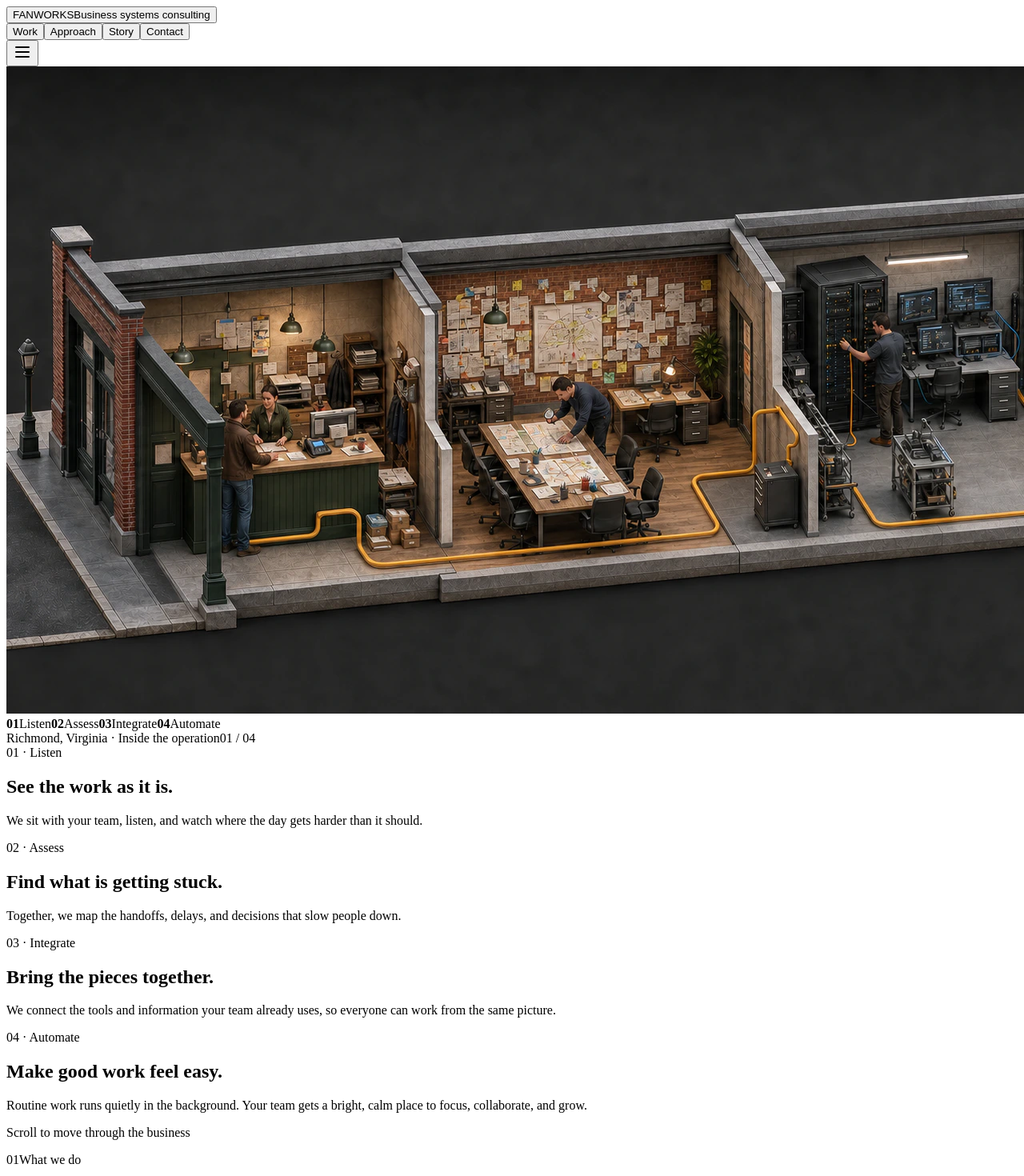
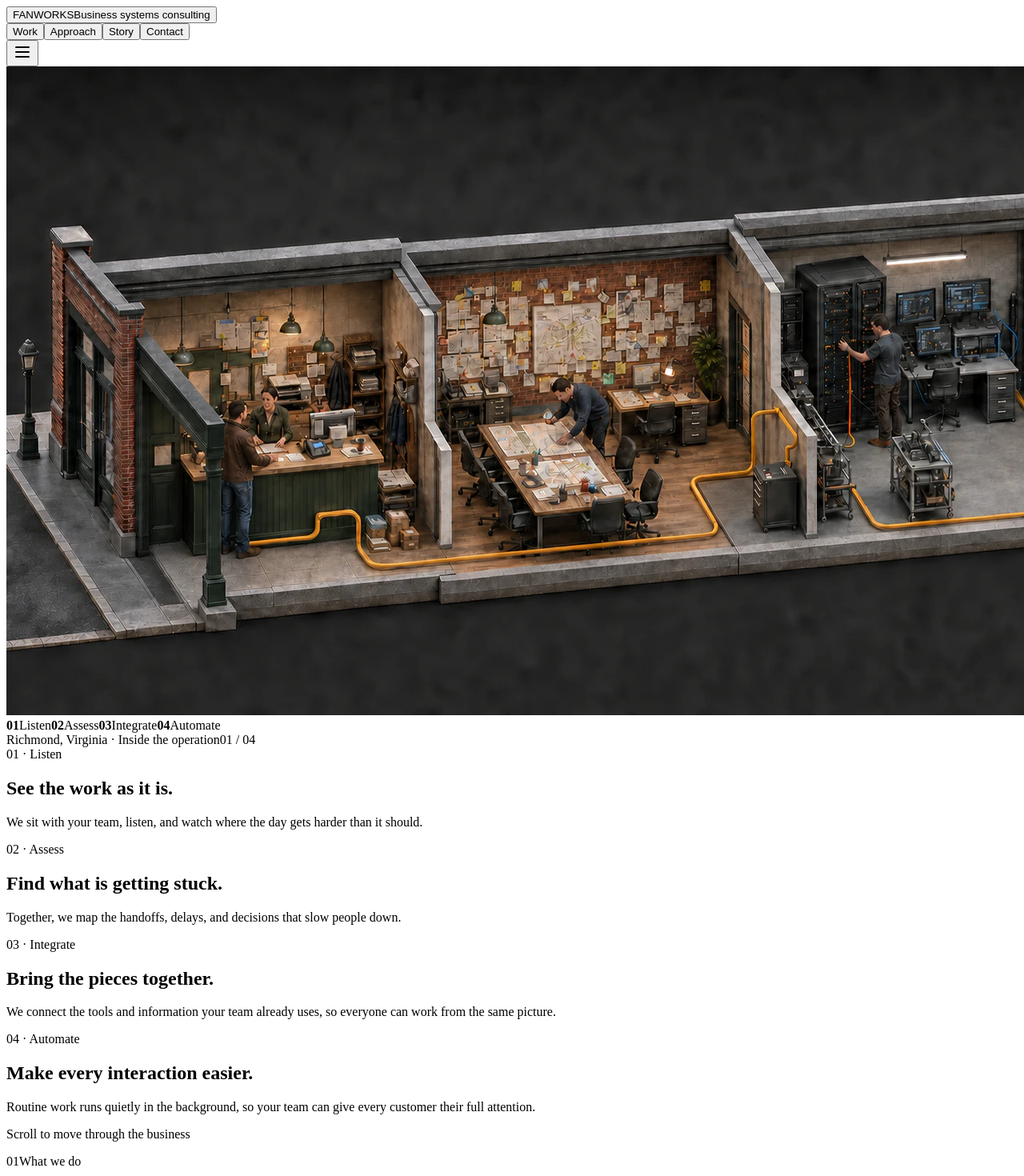
Before and after one commit to scottjones08/fanworks.io, a React (Vite) app: page / in a window 1280 px wide. Shown: the top 1470 px of the page at 80% size. Built offline with nearby package versions, Linux system fonts and the light colour scheme; the HTML template or start-up script is replaced by a standard one.

Commit message:
Make final scene customer-focused

```diff
--- a/index.html
+++ b/index.html
@@ -12,9 +12,9 @@
       property="og:description"
       content="Make work simpler, clearer, and easier to run."
     />
-    <meta property="og:image" content="/fanworks-cutaway-panorama-v3.webp" />
+    <meta property="og:image" content="/fanworks-cutaway-panorama-v5.webp" />
     <meta name="theme-color" content="#171916" />
-    <link rel="preload" as="image" href="/fanworks-cutaway-panorama-v3.webp" fetchpriority="high" />
+    <link rel="preload" as="image" href="/fanworks-cutaway-panorama-v5.webp" fetchpriority="high" />
     <title>FanWorks | Business Systems Consulting</title>
   </head>
   <body>
--- a/src/App.tsx
+++ b/src/App.tsx
@@ -74,8 +74,8 @@ const rooms = [
   {
     number: "04",
     name: "Automate",
-    title: "Make good work feel easy.",
-    body: "Routine work runs quietly in the background. Your team gets a bright, calm place to focus, collaborate, and grow.",
+    title: "Make every interaction easier.",
+    body: "Routine work runs quietly in the background, so your team can give every customer their full attention.",
   },
 ];
 
@@ -154,7 +154,7 @@ export default function App() {
             </nav>
           ) : null}
           <div className="cutaway-world" aria-hidden="true">
-            <img src="/fanworks-cutaway-panorama-v3.webp" alt="" />
+            <img src="/fanworks-cutaway-panorama-v5.webp" alt="" />
             {rooms.map((room, index) => (
               <span className={`room-pin room-pin-${index + 1}`} key={room.name}>
                 <b>{room.number}</b>{room.name}
```
Also changed, not shown: public/fanworks-cutaway-panorama-v5.webp (added), 1 other file (tests, documents, lock files or other folders).
